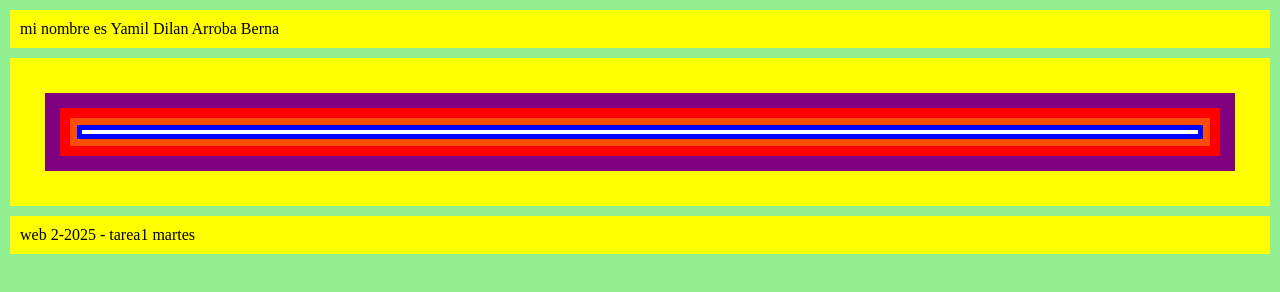
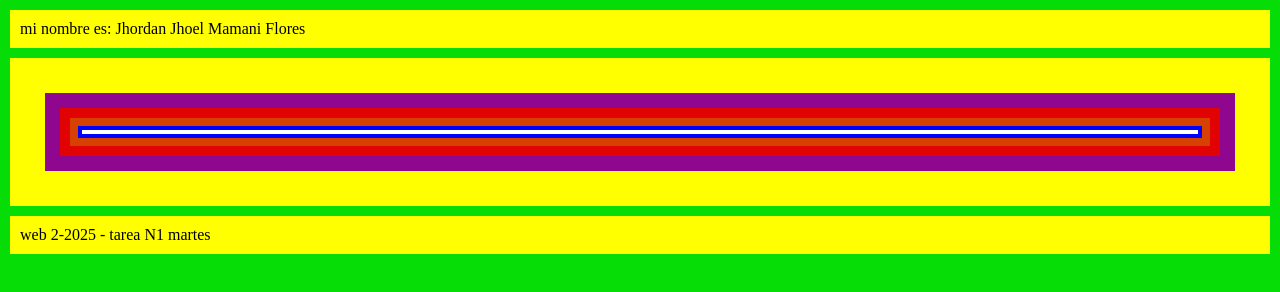
Before and after one commit to JhordanNEON617/tarea1WEB2, a plain HTML site: page index.html in a window 1280 px wide. Drawn offline with Linux system fonts and the light colour scheme.

Commit message:
Add files via upload

```diff
--- a/css/style.css
+++ b/css/style.css
@@ -1,6 +1,6 @@
 *{padding: 0px; margin: 0px; border: 0px;}
 body{
-    background-color: lightgreen;
+    background-color: rgb(6, 220, 6);
 }
 .caja1{
     background-color: yellow;
@@ -19,20 +19,20 @@ body{
     padding: 25px;
 }
 .nieto{
-    background-color: purple;
+    background-color: rgb(142, 7, 142);
     padding: 15px;
 }
 .bisnieto{
-    background-color: red;
+    background-color: rgb(225, 3, 3);
     padding: 10PX;
 }
 .superbisnieto{
-    background-color: rgb(255, 77, 0);
-    padding: 7px;
+    background-color: rgb(214, 65, 2);
+    padding: 8px;
 }
 .casihiper{
      background-color: blue;
-    padding: 5px;
+    padding: 4px;
 }
 .hiperbisnieto{
     background-color: white;
--- a/index.html
+++ b/index.html
@@ -7,7 +7,7 @@
     <link rel="stylesheet" href="css/style.css">
 </head>
 <body>
-    <div class="caja1">mi nombre es Yamil Dilan Arroba Berna
+    <div class="caja1">mi nombre es: Jhordan Jhoel Mamani Flores
     </div>
     <div class="caja2">
         <div class="hijo">
@@ -23,7 +23,7 @@
         </div>
     </div>
     <div class="caja3">
-        <p> web 2-2025 - tarea1 martes</p>
+        <p> web 2-2025 - tarea N1 martes</p>
     </div>
 </body>
 </html>
```
